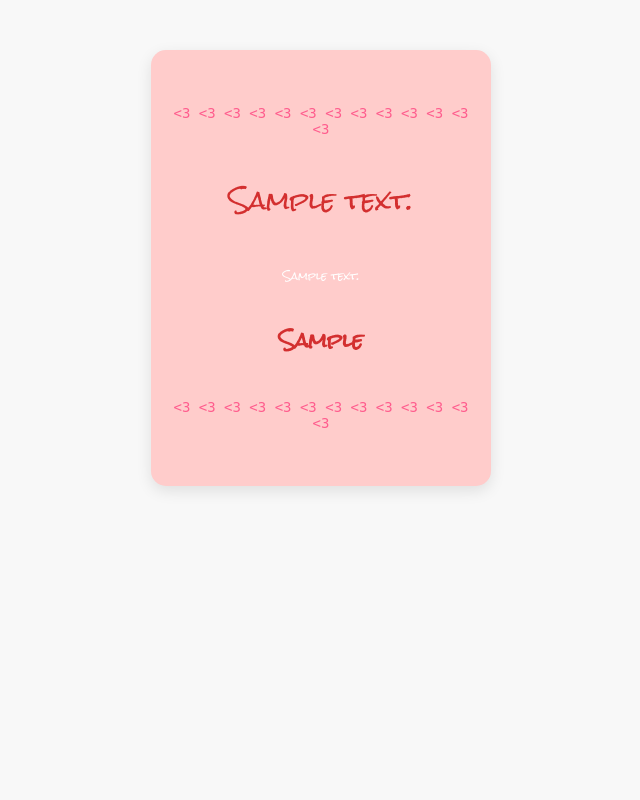
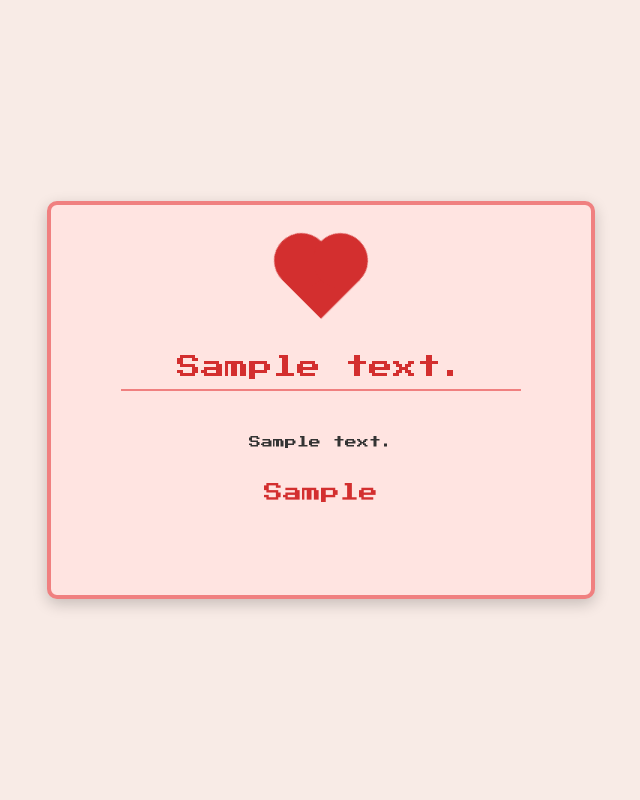
Before and after one commit to apayne185/card-automation, a Python web app: template templates/template2.html in a window 1280 px wide. Shown: the whole page, without its empty margins (319-959 px from the left). Run offline with Jinja, Linux system fonts and the light colour scheme; the template is opened without the code that fills it: most values are stand-ins (such as "Sample title", 1, 10 or a date in 2020).

Commit message:
fixed template2

```diff
--- a/templates/template2.html
+++ b/templates/template2.html
@@ -4,68 +4,123 @@
     <meta charset="UTF-8">
     <meta name="viewport" content="width=device-width, initial-scale=1.0">
     <title>Valentine's Day Card</title>
-    <link href="https://fonts.googleapis.com/css2?family=Roboto:wght@300&family=Rock+Salt&display=swap" rel="stylesheet">
+    <link href="https://fonts.googleapis.com/css2?family=Press+Start+2P&display=swap" rel="stylesheet">
     <style>
         body {
-            background-color: #f8f8f8;
-            text-align: center;
+            font-family: 'Press Start 2P', cursive;
+            background-color: #f8ebe6; /* Light peach */
             margin: 0;
             padding: 0;
-            font-family: 'Rock Salt', cursive;
+            display: flex;
+            justify-content: center;
+            align-items: center;
+            min-height: 100vh;
         }
 
-        .card {
-            background-color: #ffcccb;
-            width: 300px;
-            margin: 50px auto;
+        .card-container {
+            width: 500px;
+            height: 350px;
+            background-color: #ffe4e1;
+            border-radius: 10px;
             padding: 20px;
-            border-radius: 15px;
-            box-shadow: 0px 5px 15px rgba(0, 0, 0, 0.1);
+            text-align: center;
+            box-shadow: 0 5px 15px rgba(0, 0, 0, 0.2);
+            border: 4px solid #f08080;
+            overflow: hidden;
+            background-size: cover;
+            background-position: center;
         }
 
-        .header {
+        .pixel-heart {
+            margin: 0 auto 20px;
+            width: 100px;
+            display:flex;
+            justify-content:center;
+            align-items: center;
+            padding: 30px;
+        }
+
+        .heart {
+            width: 50px;
+            height: 50px;
+            background-color: #D32F2F;
+            position: relative;
+            transform: rotate(-45deg);
+            animation: pulse 1.5s infinite;
+        }
+
+        .heart:before,
+        .heart:after {
+            content: "";
+            width: 50px;
+            height: 50px;
+            background-color: #D32F2F;
+            border-radius: 50%;
+            position: absolute;
+        }
+
+        .heart:before {
+            top: -25px;
+            left: 0;
+        }
+
+        .heart:after {
+            left: 25px;
+            top: 0;
+        }
+
+        @keyframes pulse {
+            0%, 100% {
+                transform: scale(1) rotate(-45deg);
+            }
+            50% {
+                transform: scale(1.1) rotate(-45deg);
+            }
+        }
+
+
+        .card-header {
             font-size: 24px;
-            color: #D32F2F;
-            margin-bottom: 20px;
+            color: #d32f2f;
+            margin-bottom: 10px;
+        }
+
+        .divider {
+            width: 80%;
+            height: 2px;
+            background-color: #f08080;
+            margin: 10px auto 20px;
         }
 
         .message {
-            font-family: 'Rock Salt';
-            font-size: 10px;
-            color: white;
-            margin-bottom: 30px;
-            margin-top: 35px;
+            font-size: 12px;
+            color: #333;
+            margin-top: 45px;
+            margin-bottom: 35px;
         }
 
         .signature {
             font-size: 19px;
-            font-weight: bold;
-            color: #D32F2F;
-        }
-
-        .tech-heart {
-            font-family: monospace;
-            font-size: 14px;
-            color: #ff5c8d;
-            display: inline-block;
-            margin-top: 35px;
-            margin-bottom: 35px;
+            color: #d32f2f;
+            margin-top: 30px;
         }
 
         .footer {
-            margin-top: 20px;
-            font-size: 12px;
+            margin-top: 25px;
+            font-size: 10px;
             color: #aaa;
         }
     </style>
 </head>
 <body>
-    <div class="card">
-        <div class="tech-heart">&lt;3 &lt;3 &lt;3 &lt;3 &lt;3 &lt;3 &lt;3 &lt;3 &lt;3 &lt;3 &lt;3 &lt;3 &lt;3</div>
-        <div class="header">{{ message_address }}</div>
+    <div class="card-container">
+        <div class="pixel-heart">
+          <div class="heart"></div>
+        </div>
+        <div class="card-header">{{ message_address }}</div>
+        <div class="divider"></div>
         <div class="message">{{ message_body }}</div>
         <div class="signature">{{ sender_signature }}</div>
-        <div class="tech-heart">&lt;3 &lt;3 &lt;3 &lt;3 &lt;3 &lt;3 &lt;3 &lt;3 &lt;3 &lt;3 &lt;3 &lt;3 &lt;3</div>
     </div>
 </body>
 </html>
```
